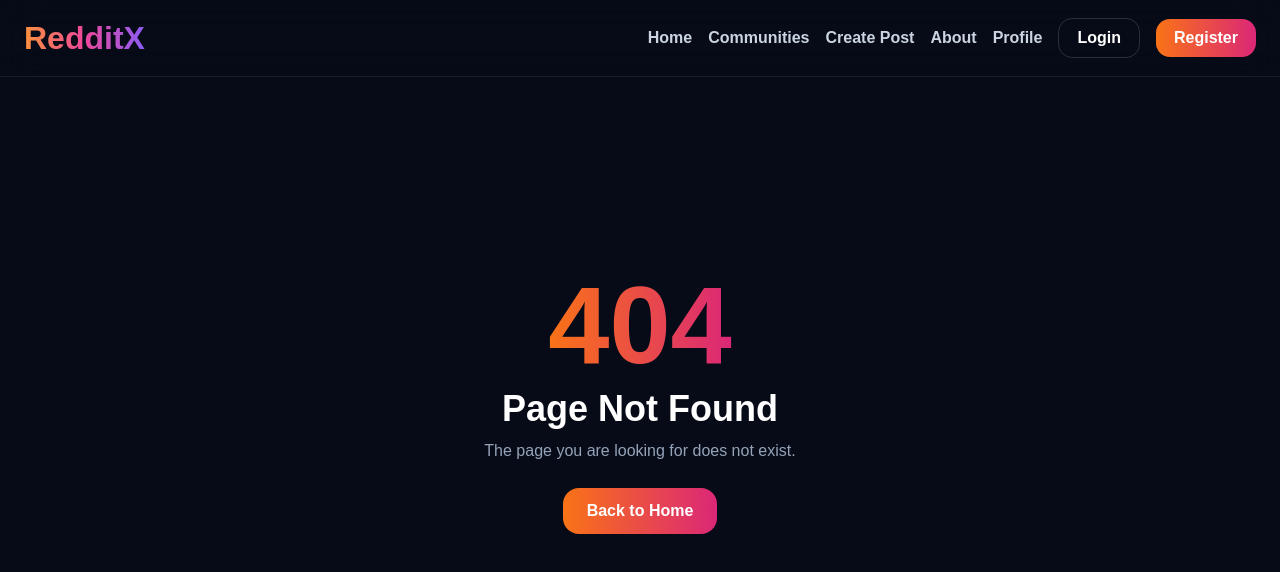
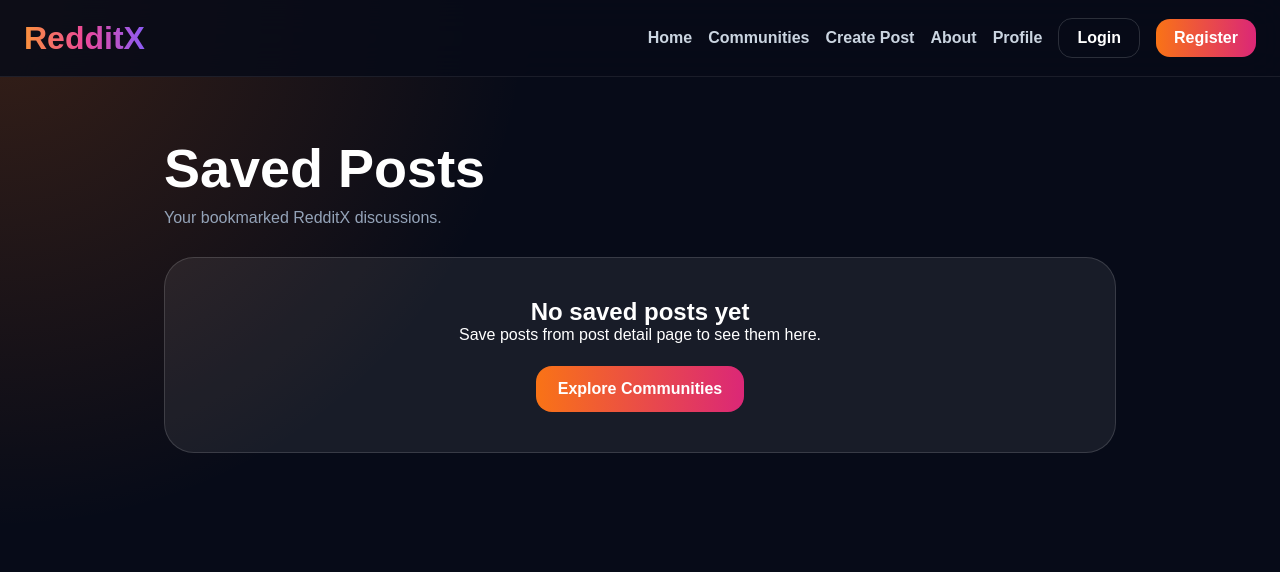
Before and after one commit to Kesarkarale/reddit-clone, a Next.js app: page /saved in a window 1280 px wide. Before the commit this address had no page. Shown: the top 572 px of the page. Built offline with nearby package versions, Linux system fonts and the light colour scheme.

Commit message:
Create SavedPosts component to display saved posts
This component fetches saved posts from local storage and displays them. It includes a fallback message for when there are no saved posts.

```diff
--- /dev/null
+++ b/app/saved/page.js
@@ -0,0 +1,109 @@
+"use client";
+
+import { useEffect, useState } from "react";
+import Navbar from "../../components/Navbar";
+
+export default function SavedPosts() {
+  const [savedPosts, setSavedPosts] = useState([]);
+
+  useEffect(() => {
+    const data = JSON.parse(localStorage.getItem("redditxSavedPosts")) || [];
+    setSavedPosts(data);
+  }, []);
+
+  return (
+    <main style={page}>
+      <Navbar />
+
+      <section style={container}>
+        <h1 style={title}>Saved Posts</h1>
+        <p style={sub}>Your bookmarked RedditX discussions.</p>
+
+        {savedPosts.length === 0 ? (
+          <div style={empty}>
+            <h2>No saved posts yet</h2>
+            <p>Save posts from post detail page to see them here.</p>
+            <a href="/communities" style={btn}>Explore Communities</a>
+          </div>
+        ) : (
+          <div style={grid}>
+            {savedPosts.map((post) => (
+              <a key={post.id} href={`/post/${post.id}`} style={card}>
+                <p style={meta}>r/{post.community || "technology"}</p>
+                <h2>{post.title}</h2>
+                <p style={text}>{post.content}</p>
+              </a>
+            ))}
+          </div>
+        )}
+      </section>
+    </main>
+  );
+}
+
+const page = {
+  minHeight: "100vh",
+  background: "radial-gradient(circle at top left, rgba(249,115,22,.2), transparent 35%), #070b18",
+  color: "white",
+  fontFamily: "Arial, sans-serif",
+};
+
+const container = {
+  maxWidth: 1000,
+  margin: "0 auto",
+  padding: "60px 24px",
+};
+
+const title = {
+  fontSize: 54,
+  fontWeight: 900,
+};
+
+const sub = {
+  color: "#94a3b8",
+  marginTop: 10,
+  marginBottom: 30,
+};
+
+const empty = {
+  padding: 40,
+  borderRadius: 30,
+  background: "rgba(255,255,255,.07)",
+  border: "1px solid rgba(255,255,255,.14)",
+  textAlign: "center",
+};
+
+const btn = {
+  display: "inline-block",
+  marginTop: 22,
+  padding: "14px 22px",
+  borderRadius: 16,
+  background: "linear-gradient(90deg,#f97316,#db2777)",
+  color: "white",
+  textDecoration: "none",
+  fontWeight: 900,
+};
+
+const grid = {
+  display: "grid",
+  gap: 18,
+};
+
+const card = {
+  padding: 26,
+  borderRadius: 26,
+  background: "rgba(255,255,255,.07)",
+  border: "1px solid rgba(255,255,255,.14)",
+  color: "white",
+  textDecoration: "none",
+};
+
+const meta = {
+  color: "#fb923c",
+  fontWeight: 800,
+};
+
+const text = {
+  color: "#94a3b8",
+  marginTop: 10,
+};
```
